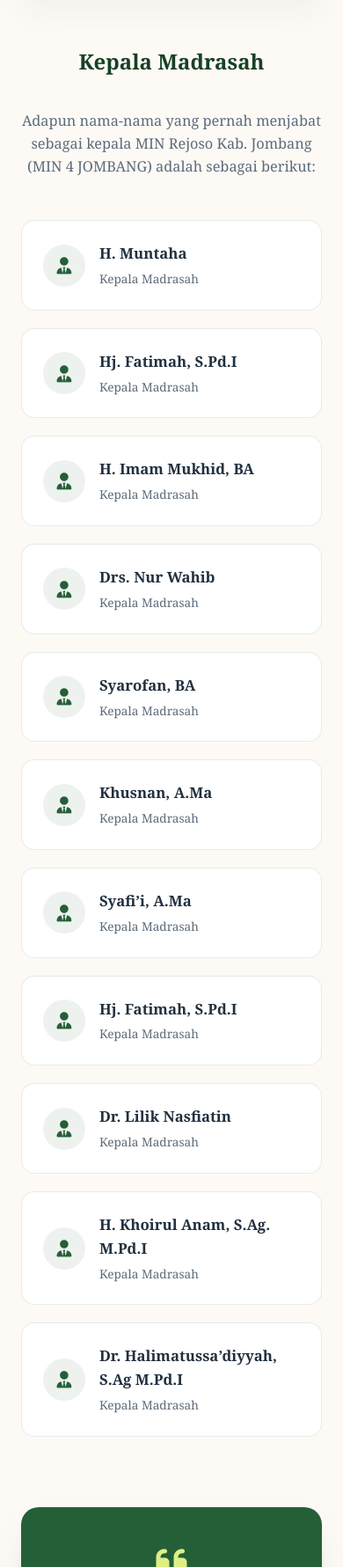
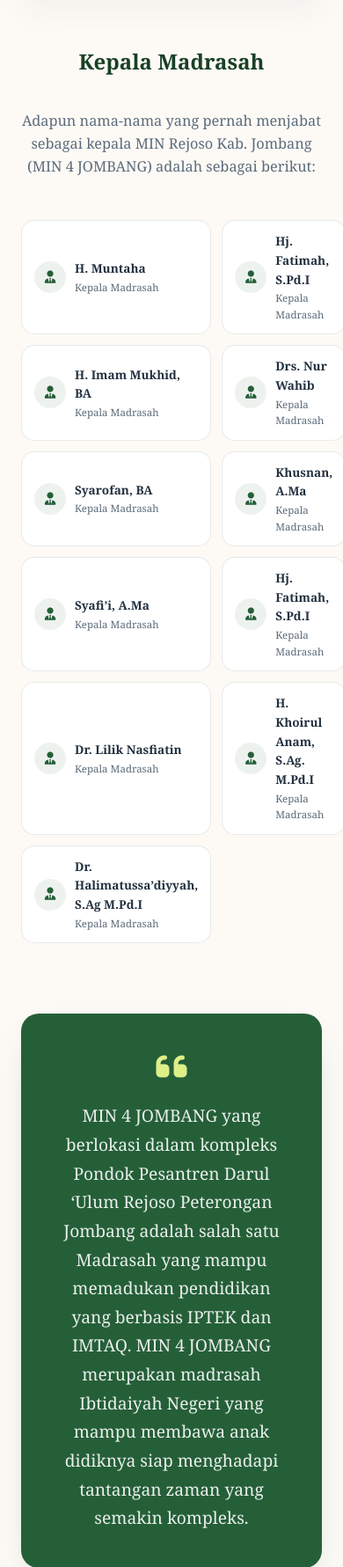
Before and after one commit to musyafak-a/MIN_4JOMBANG, a Django app: page /sejarah/ in a window 390 px wide. Shown: the part 1765-3546 px from the top of the page at 88% size. Run offline with Django 5.2, Linux system fonts and the light colour scheme.

Commit message:
memeprbaikiresponsif2

```diff
--- a/templates/core/sejarah.html
+++ b/templates/core/sejarah.html
@@ -200,6 +200,31 @@
     .page-header h1 {
       font-size: 2.2rem;
     }
+
+    /* Daftar kepala sekolah menjadi 2 kolom di mobile */
+    .headmaster-grid {
+      grid-template-columns: 1fr 1fr !important;
+      gap: 12px;
+    }
+    .headmaster-card {
+      padding: 12px 14px;
+      gap: 10px;
+      align-items: center !important;
+      text-align: left !important;
+      height: 100% !important;
+    }
+    .headmaster-icon {
+      width: 36px;
+      height: 36px;
+      font-size: 0.9rem;
+    }
+    .headmaster-info h4 {
+      font-size: 0.85rem;
+      margin-bottom: 2px;
+    }
+    .headmaster-info span {
+      font-size: 0.72rem;
+    }
   }
 </style>
 
--- a/templates/core/visi_misi.html
+++ b/templates/core/visi_misi.html
@@ -180,8 +180,8 @@
     .vm-image {
       position: absolute;
       top: 0;
+      bottom: 0;
       width: 50%;
-      height: 100% !important;
       min-height: auto;
       border-radius: 12px;
       z-index: 1;
```
